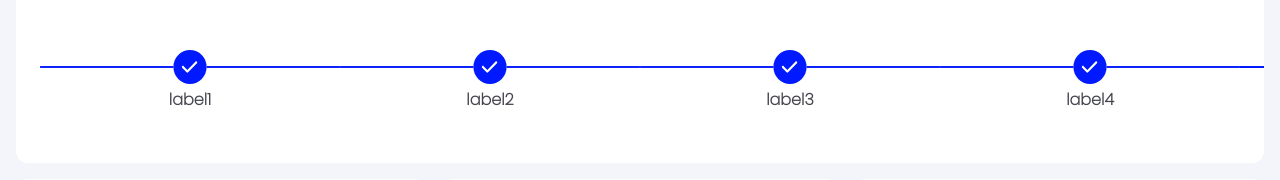
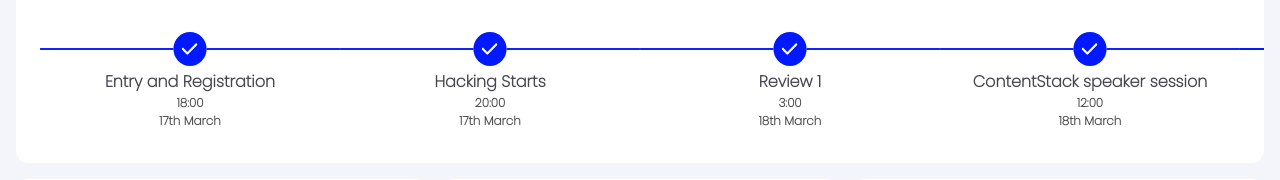
Before and after one commit to NishantGupt786/devsoc24-portal, a Next.js app in the folder devsoc24-portal-fe/: page /home in a window 1280 px wide. Shown: the part 141-321 px from the top of the page. Built offline with nearby package versions, Linux system fonts and the light colour scheme; no server answers.

Commit message:
timeline

```diff
--- a/devsoc24-portal-fe/src/app/layout.tsx
+++ b/devsoc24-portal-fe/src/app/layout.tsx
@@ -74,7 +74,7 @@ export default function RootLayout({
         <meta property="og:site_name" content={"DEVSOC'24 | Portal"} />
       </head>
       <body className={`font-sans ${inter.className}`}>
-        <div className="flex h-auto w-screen items-center justify-center bg-[#2463EB] font-bold">
+        <div className="flex h-auto w-[100%] items-center justify-center bg-[#2463EB] font-bold">
           *For Internal Testing Purposes Only*
         </div>
         <ThemeProvider
--- a/devsoc24-portal-fe/src/components/timeline/timelineComponent.tsx
+++ b/devsoc24-portal-fe/src/components/timeline/timelineComponent.tsx
@@ -5,20 +5,61 @@ import img3 from "@/assets/images/timeline/none.svg";
 import Image from "next/image";
 
 const timelineData = [
-  "label1",
-  "label2",
-  "label3",
-  "label4",
-  "label5",
-  "label6",
-  "label7",
-  "label8",
-  "label9",
+  {
+    date: "17th March",
+    time: "18:00",
+    desc: "Entry and Registration",
+  },
+  {
+    date: "17th March",
+    time: "20:00",
+    desc: "Hacking Starts",
+  },
+  {
+    date: "18th March",
+    time: "3:00",
+    desc: "Review 1",
+  },
+  {
+    date: "18th March",
+    time: "12:00",
+    desc: "ContentStack speaker session",
+  },
+  {
+    date: "18th March",
+    time: "16:00",
+    desc: "Akhil Sharma speaker session",
+  },
+  {
+    date: "18th March",
+    time: "22:00",
+    desc: "Saurabh Soni speaker session",
+  },
+  {
+    date: "19th March",
+    time: "2:00",
+    desc: "Review 2",
+  },
+  {
+    date: "19th March",
+    time: "13:00",
+    desc: "End of Hacking",
+  },
+  {
+    date: "19th March",
+    time: "14:00",
+    desc: "Final Pitches",
+  },
+  {
+    date: "19th March",
+    time: "16:00",
+    desc: "Prize distribution and Closing",
+  },
 ];
 
 const TimelineComponent = (props: { count: number }) => {
   return (
-    <div className="trackComponent flex h-[25vh] rounded-xl bg-white w-full overflow-auto">
+    <div className="trackComponent flex h-[25vh] w-full overflow-auto rounded-xl bg-white">
       <div className="flex flex-col items-center justify-between pl-6 pt-4 font-semibold text-[#45464E] ">
         <p className="self-start">Timeline</p>
         <div className=" flex h-full flex-row items-center overflow-x-auto">
@@ -36,9 +77,11 @@ const TimelineComponent = (props: { count: number }) => {
                     width={50}
                     className="h-auto w-fit min-w-[300px]"
                   />
-                  <p className="m-1 w-full text-center">
-                    {timelineData[index]}
-                  </p>
+                  <div className="flex-col m-1 flex w-full text-center">
+                    <p>{timelineData[index]?.desc}</p>
+                    <p className="text-[12px] text-black/70">{timelineData[index]?.time}</p>
+                    <p className="text-[12px] text-black/70">{timelineData[index]?.date}</p>
+                  </div>
                 </div>
               );
             } else if (index === props.count) {
@@ -54,9 +97,11 @@ const TimelineComponent = (props: { count: number }) => {
                     width={50}
                     className="h-auto w-fit min-w-[320px]"
                   />
-                  <p className="m-1 w-full text-center">
-                    {timelineData[index]}
-                  </p>
+                  <div className="flex-col m-1 flex w-full text-center">
+                    <p>{timelineData[index]?.desc}</p>
+                    <p className="text-[12px] text-black/70">{timelineData[index]?.time}</p>
+                    <p className="text-[12px] text-black/70">{timelineData[index]?.date}</p>
+                  </div>
                 </div>
               );
             } else {
@@ -72,9 +117,11 @@ const TimelineComponent = (props: { count: number }) => {
                     width={50}
                     className="h-auto w-fit min-w-[320px]"
                   />
-                  <p className="m-1 w-full text-center">
-                    {timelineData[index]}
-                  </p>
+                  <div className="flex-col m-1 flex w-full text-center">
+                    <p>{timelineData[index]?.desc}</p>
+                    <p className="text-[12px] text-black/70">{timelineData[index]?.time}</p>
+                    <p className="text-[12px] text-black/70">{timelineData[index]?.date}</p>
+                  </div>
                 </div>
               );
             }
```
